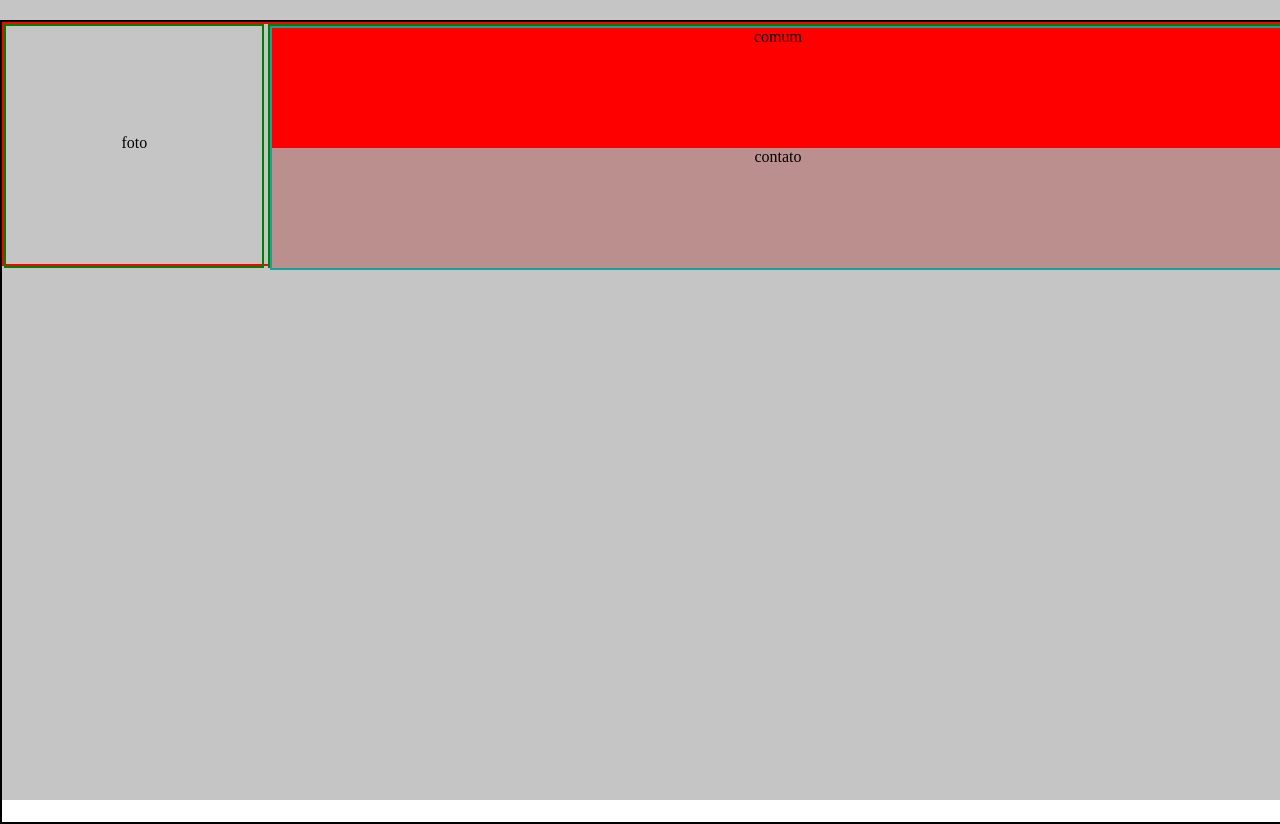
After one commit to viniciusdnb/miniframework, a PHP site: template src/Views/portifolio/index.php in a window 1280 px wide. The commit adds this page. Run offline with PHP 8.4, Linux system fonts and the light colour scheme; the template is opened without the code that fills it, so the values that code supplies are empty; some libraries are stand-ins or nearby versions.

Commit message:
criacao do portifolio css

```diff
--- /dev/null
+++ b/public/css/portifolio.css
@@ -0,0 +1,66 @@
+.protifolio{
+	background-color: rgb(197, 197, 197);
+	display: inline-block;
+	text-align: center;
+
+}
+
+.conteudo{
+	border: solid black 2px;
+	height: 100%;
+	width: 100%;
+	margin-top: 20px;
+
+}
+
+.cabecalho
+{
+	border: solid red 2px;
+	height: 30%;
+}
+
+.cab{
+	border: solid green 2px;
+	display: inline-block;
+}
+
+.foto{
+	width: 20%;
+	position: relative;
+}
+
+.pfoto
+{
+	position: relative;
+	top: 45%;
+}
+
+.pperfil{
+	position: relative;
+	top: 45%;
+}
+.perfil{
+	width: 79%;
+	position: relative;
+
+}
+
+.dados{
+	border: solid 2px rgb(21, 163, 156);
+	position: relative;
+	bottom: 100%;
+}
+
+.perf{
+	float: right;
+
+}
+
+.comum{
+background-color: red;
+height: 50%;
+}
+.contato{
+	background-color: rosybrown;
+	height: 50%;
+}
--- a/public/index.php
+++ b/public/index.php
@@ -4,9 +4,11 @@
 	use src\Route\Start;
 	use src\config;
 
+
 	try {
 		$config = new Config;
 		$start = new Start;
+
 
 
 	} catch (\Exception $ex) {
--- a/src/Controllers/HomeController.php
+++ b/src/Controllers/HomeController.php
@@ -10,6 +10,7 @@ class HomeController extends RouterController
 {
 	public function index()
 	{
+
 		$this->render("home/index");
 	}
 }
--- a/src/Controllers/ProdutoController.php
+++ b/src/Controllers/ProdutoController.php
@@ -9,6 +9,7 @@ class ProdutoController extends RouterController
 {
 	function index()
 	{
+
 		$this->render("produto/index");
 	}
 
--- /dev/null
+++ b/src/Libs/Auth.php
@@ -0,0 +1,6 @@
+<?php
+
+namespace src\Libs;
+
+
+?>
--- a/src/Route/RouterController.php
+++ b/src/Route/RouterController.php
@@ -2,10 +2,9 @@
 
 namespace src\Route;
 
+
 use src\Route\Route;
-use src\Route\WebRoute;
-
-
+use src\Libs\Auth;
 
 abstract class RouterController{
 
@@ -16,6 +15,7 @@ abstract class RouterController{
 	{
 		//envia dados para a view
 		$data = $this->getData();
+
 
 		//inclui funcoes auxiliares
 		include DIR . "/Libs/functions.php";
--- a/src/Views/home/index.php
+++ b/src/Views/home/index.php
@@ -12,7 +12,7 @@ use function src\Libs\route;
 	<div class="opcoes">
 
 		<div class="btn portifolio">
-			<a href="<?= route('produto')?>">Portifolio</a>
+			<a href="<?= route('portifolio')?>">Portifolio</a>
 		</div>
 		<div class="btn restrito">
 			<a href="<?php echo APP_HOST ?>produto/dados/1">Area Restrita</a>
--- a/src/Views/layout/head.php
+++ b/src/Views/layout/head.php
@@ -5,9 +5,8 @@
 	<meta name="viewport" content="width=device-width, initial-scale=1.0">
 	<script src="<?php echo APP_HOST; ?>js/request.js"></script>
 
-
-
 	<link href="<?php echo APP_HOST; ?>css/css.css" rel="stylesheet">
+	<link href="<?php echo APP_HOST; ?>css/portifolio.css" rel="stylesheet">
 	<title>Document</title>
 </head>
 <body>
--- /dev/null
+++ b/src/Views/portifolio/index.php
@@ -0,0 +1,16 @@
+<div class="protifolio">
+<div class="conteudo">
+	<div class="cabecalho">
+		<div  class="cab foto"><p class="pfoto">foto</p></div>
+		<div class="cab perfil"><p class="pperfil">perfil</p>
+			<div class="dados">
+			<div class="perf comum">
+				comum
+			</div>
+			<di class="perf contato">contato</di>
+			</div>
+
+		</div>
+	</div>
+</div>
+</div>
--- a/src/Views/produto/index.php
+++ b/src/Views/produto/index.php
@@ -1,4 +1,5 @@
 
-<div class="conteudo">
+<div class="">
 <h1>produtos<h1>
 </div>
+<?php  var_dump($_SESSION)?>
```
Also changed, not shown: src/Controllers/PortifolioController.php (added, +15 -0 lines), public/css/css.css (line endings or trailing spaces), public/js/request.js (line endings or trailing spaces).
